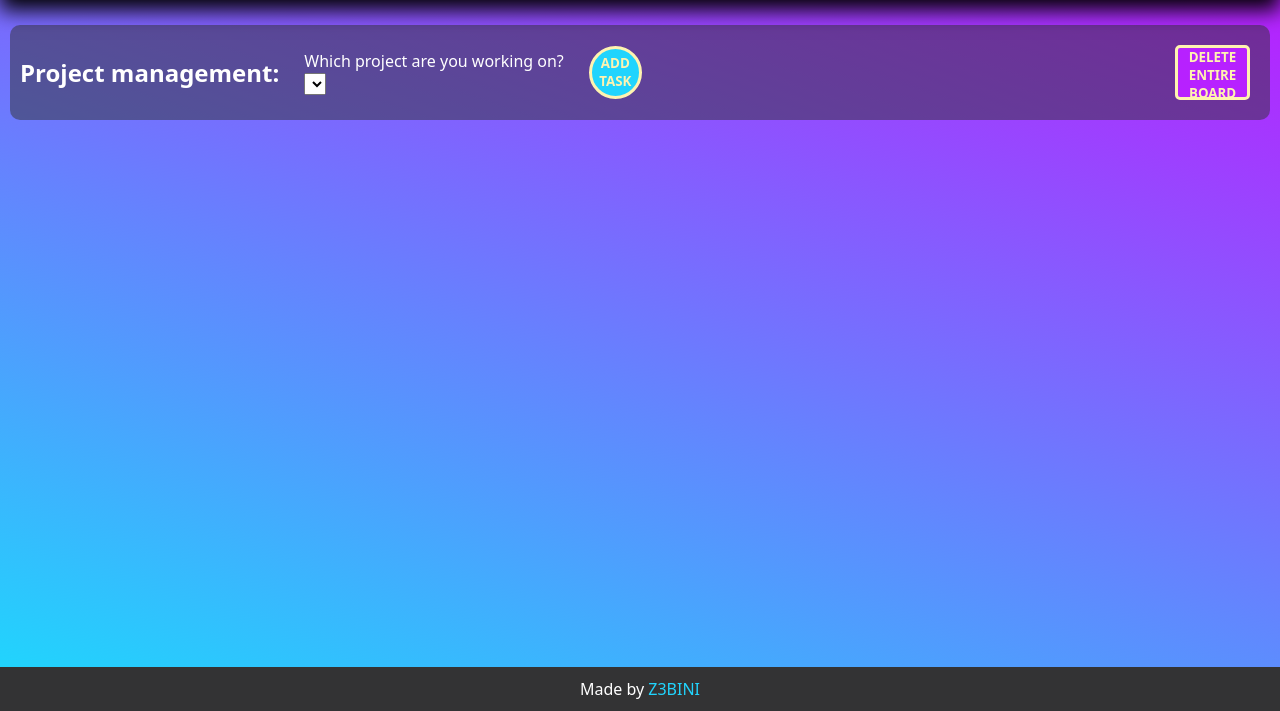
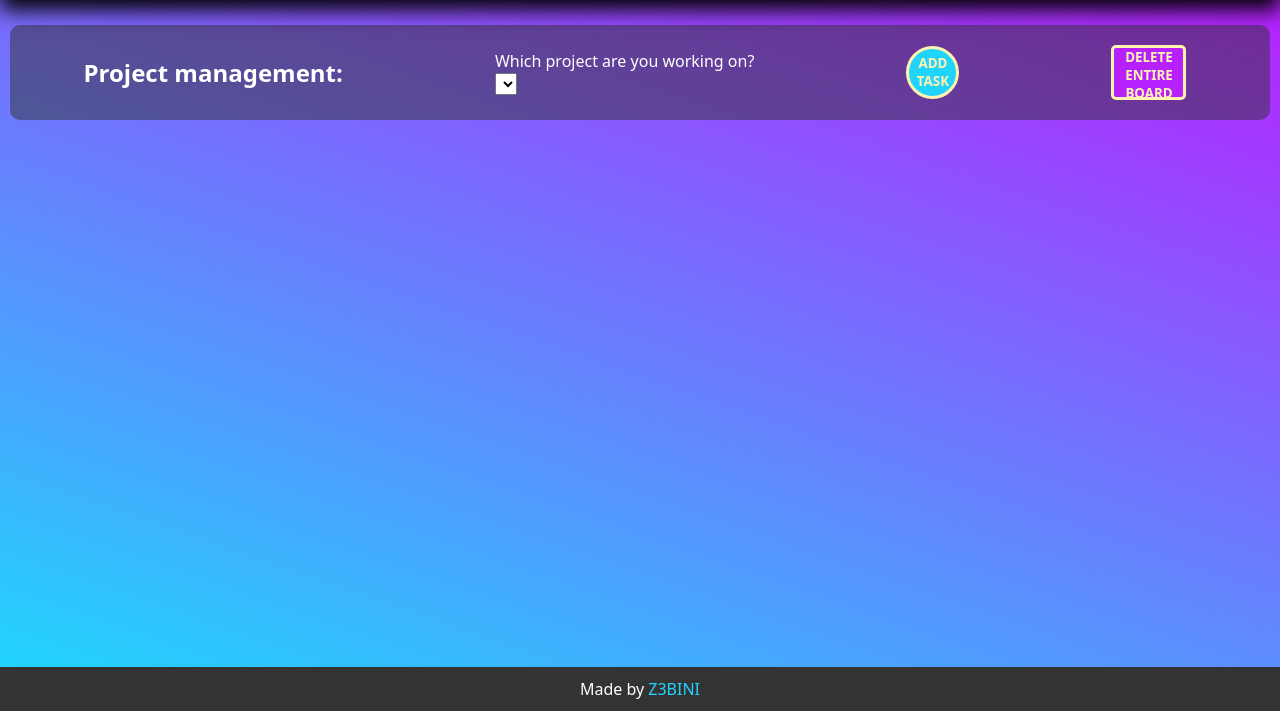
Before and after one commit to Z3BINI/todo-list, a website built with webpack: page dist/index.html in a window 1280 px wide. Shown: the part 89-800 px from the top of the page. Built offline with nearby package versions, Linux system fonts and the light colour scheme.

Commit message:
Board options now wraps to fit any resolution

```diff
--- a/src/style.css
+++ b/src/style.css
@@ -74,18 +74,24 @@ a {
     padding: 20px 20px 20px 10px;
 
     display: flex;
+    justify-content: space-around;
     align-items: center;
     gap: 25px;
+    flex-wrap: wrap;
 
     border-radius: 10px;
     background-color: rgba(51, 51, 52, 0.5);
 }
 
+.board-optns > div {
+    min-width: 175px;
+}
+
 .board-optns > .del-project {
-    margin-left: auto;
-
     width: 75px;
     height: 55px;
+    min-width: 75px;
+    min-height: 55px;
 
     background-color: #B721FF;
     border: 3px solid #FFF3B0;
@@ -98,6 +104,9 @@ a {
 .board-optns > .add-card {
     width: 53px;
     height: 53px;
+    min-width: 53px;
+    min-height: 53px;
+
 
     background-color: #21D4FD;
     border: 3px solid #FFF3B0;
```
